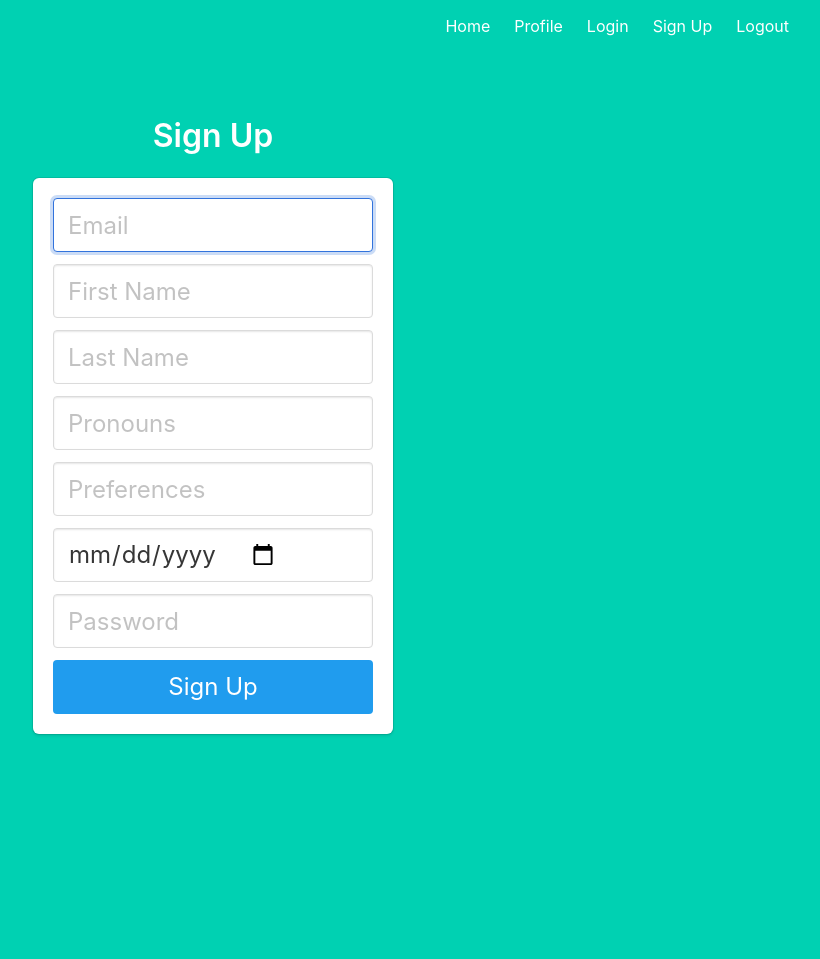
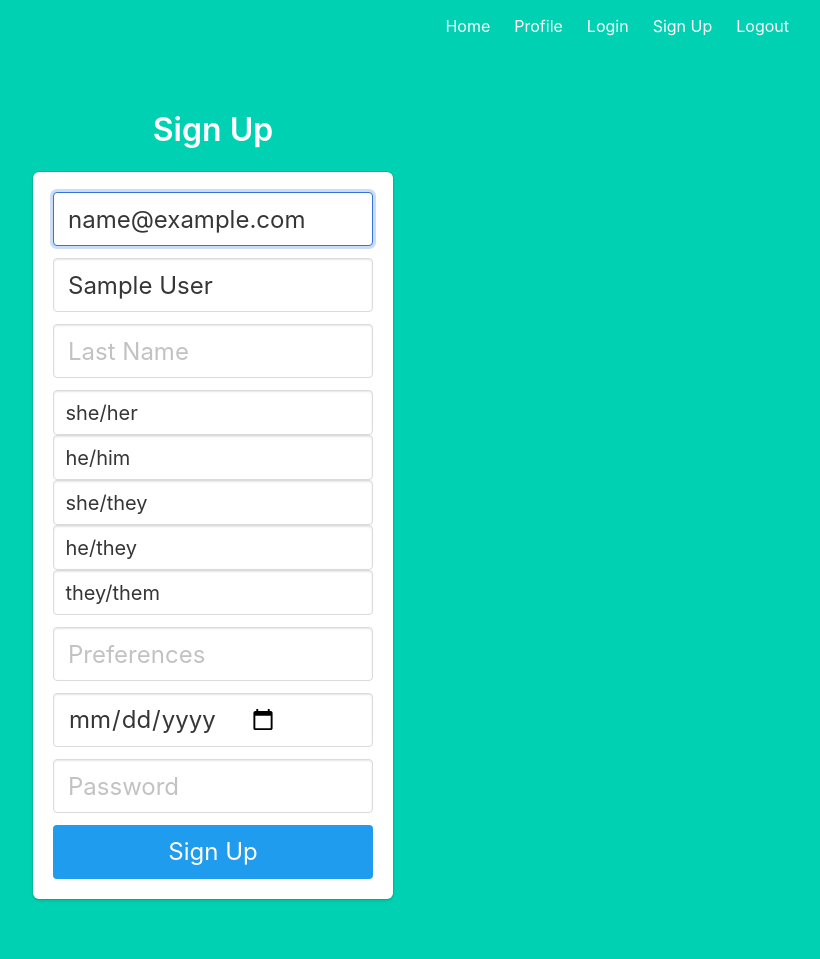
Before and after one commit to zhangyf1029/Music-Match-Application, a Flask app: template dating-app/backend/templates/signup.html in a window 1280 px wide. Shown: the whole page, without its empty margins (427-1247 px from the left). Before the commit the page ends 736 px from the top, so only its background shows below. Run offline with Flask 2, Linux system fonts and the light colour scheme; the template is opened without the code that fills it: most values are stand-ins (such as "Sample title", 1, 10 or a date in 2020).

Commit message:
working w/Anne - retreive email and prefill part of sign up form

```diff
--- a/dating-app/backend/app.py
+++ b/dating-app/backend/app.py
@@ -147,7 +147,10 @@
 }
     response = requests.get('https://api.spotify.com/v1/me/top/artists', headers=headers)
     data = response.json()
-    return render_template('callback_return.html', data=data)
+    response_userinfo = requests.get('https://api.spotify.com/v1/me/', headers=headers)
+    userinfo = response_userinfo.json()
+
+    return render_template('signup.html', data=data, userinfo=userinfo)
 
 @app.route('/register/', methods=['POST'])
 def register():
--- a/dating-app/backend/startup.py
+++ b/dating-app/backend/startup.py
@@ -11,7 +11,7 @@
 CALLBACK_URL = "http://localhost"
 
 #Add needed scope from spotify user
-SCOPE = "user-top-read" #"streaming user-read-birthdate user-read-email user-read-private"
+SCOPE = "user-top-read user-read-email" #"streaming user-read-birthdate user-read-email user-read-private"
 #token_data will hold authentication header with access code, the allowed scopes, and the refresh countdown
 TOKEN_DATA = []
 
--- a/dating-app/backend/templates/callback_return.html
+++ b/dating-app/backend/templates/callback_return.html
@@ -1 +1,7 @@
 {{data}}
+<br>
+{{userinfo}}
+
+#name display_name
+#email
+#images
--- a/dating-app/backend/templates/signup.html
+++ b/dating-app/backend/templates/signup.html
@@ -2,6 +2,7 @@
 
 {% block content %}
 <div class="column is-4 is-offset-4">
+
     <h3 class="title">Sign Up</h3>
     <div class="box">
         {% with messages = get_flashed_messages() %}
@@ -14,13 +15,13 @@
     <form method="POST" action="/signup">
             <div class="field">
                 <div class="control">
-                    <input class="input is-large" type="email" name="email" placeholder="Email" autofocus="">
+                    <input class="input is-large" type="email" name="email" value="{{userinfo.email}}" placeholder="Email" autofocus="">
                 </div>
             </div>
 
             <div class="field">
                 <div class="control">
-                    <input class="input is-large" type="text" name="first_name" placeholder="First Name" autofocus="">
+                    <input class="input is-large" type="text" name="first_name" value="{{userinfo.display_name}}" placeholder="First Name" autofocus="">
                 </div>
             </div>
 
@@ -33,7 +34,11 @@
 
             <div class="field">
                 <div class="control">
-                    <input class="input is-large" type="text" name="pronouns" placeholder="Pronouns" autofocus="">
+                    <input class="input is-medium" type="radio+" name="pronouns" value="she/her" placeholder="she/her" autofocus="">
+                    <input class="input is-medium" type="radio+" name="pronouns" value="he/him" placeholder="he/him" autofocus="">
+                    <input class="input is-medium" type="radio+" name="pronouns" value="she/they" placeholder="she/they" autofocus="">
+                    <input class="input is-medium" type="radio+" name="pronouns" value="he/they" placeholder="he/they" autofocus="">
+                    <input class="input is-medium" type="radio+" name="pronouns" value="they/them" placeholder="they/them" autofocus="">
                 </div>
             </div>
 
```
Also changed, not shown: dating-app/backend/templates/index.html (+8 -0 lines).
